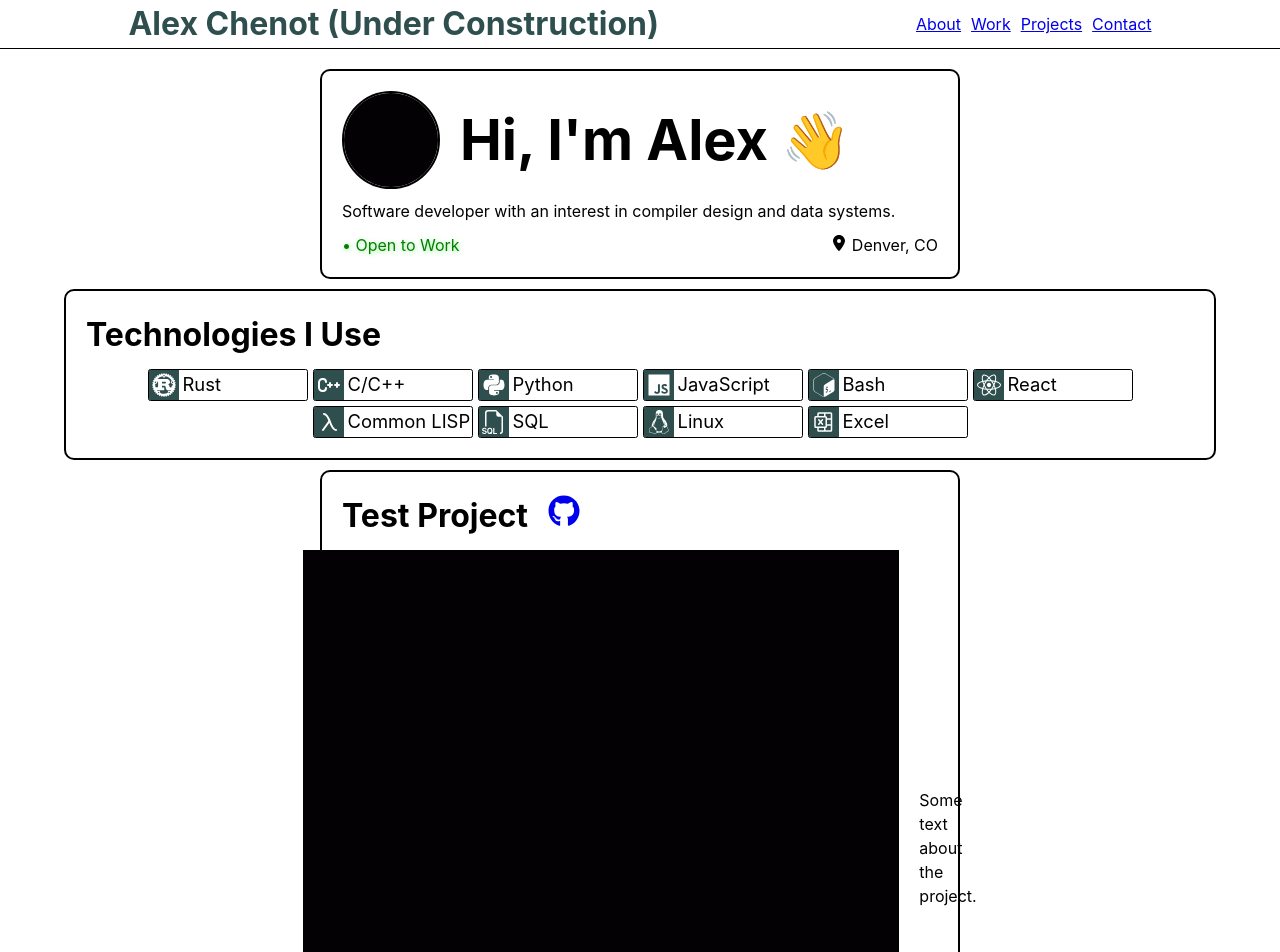
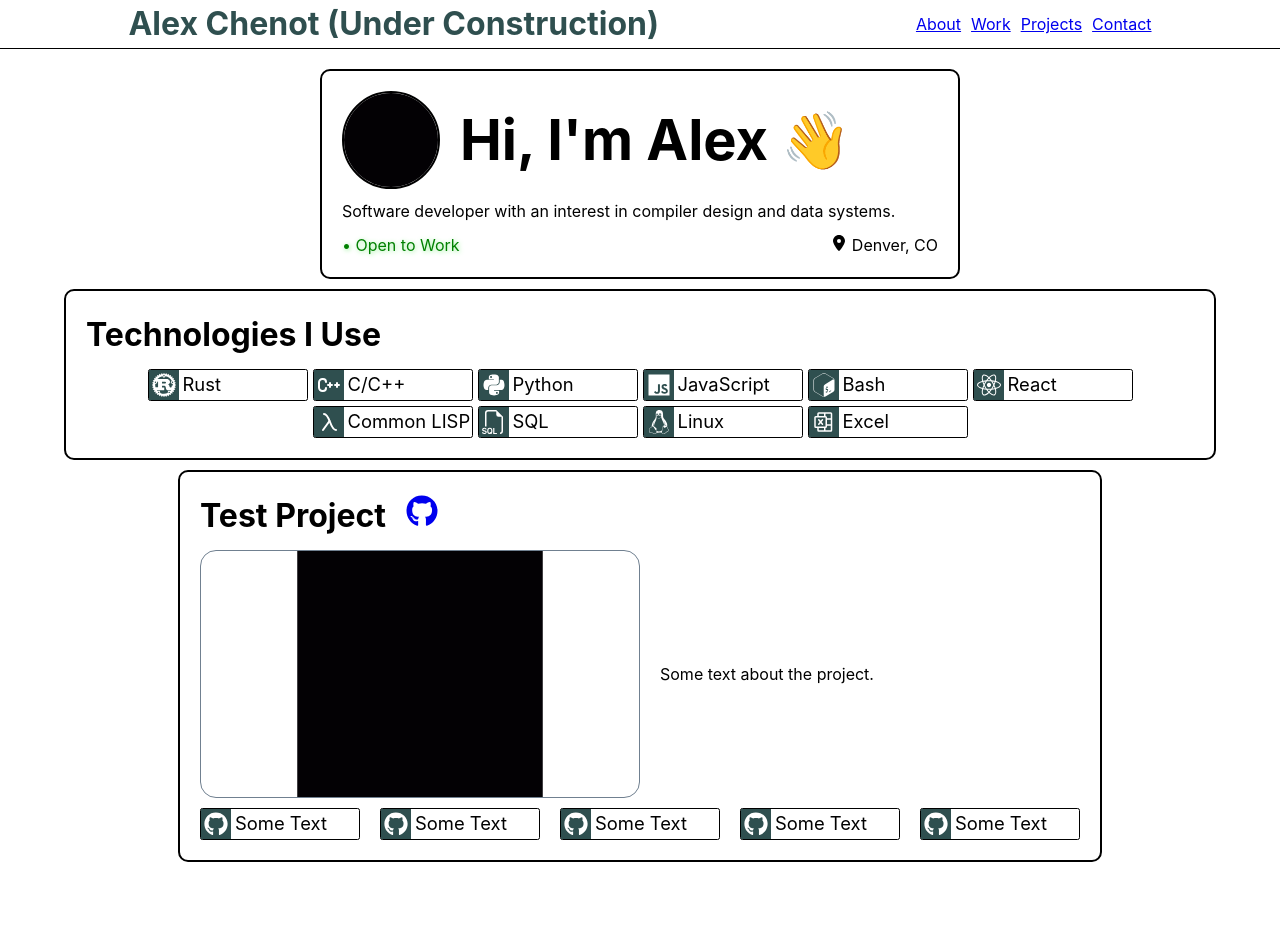
Before and after one commit to chenota/portfolio, a React (Vite) app: page / in a window 1280 px wide. Shown: the top 952 px of the page. After the commit the page ends 882 px from the top, so only its background shows below. Built offline with nearby package versions, Linux system fonts and the light colour scheme.

Commit message:
feat: Clean up style for project cards

```diff
--- a/src/components/Project/Project.css
+++ b/src/components/Project/Project.css
@@ -0,0 +1,6 @@
+.imgCorners {
+    border: 1px solid slategray;
+    border-radius: 1rem;
+    max-width: 50%;
+    aspect-ratio: 16 / 9;
+}
--- a/src/components/Project/Project.jsx
+++ b/src/components/Project/Project.jsx
@@ -7,7 +7,13 @@ const defaultProps = {
     link: "https://www.github.com/chenota",
     img: "/square.svg",
     children: "Some text about the project.",
-    technologies: []
+    technologies: [
+        ["Some Text", <FaGithub/>],
+        ["Some Text", <FaGithub/>],
+        ["Some Text", <FaGithub/>],
+        ["Some Text", <FaGithub/>],
+        ["Some Text", <FaGithub/>]
+    ]
 }
 
 function Project(props) {
@@ -23,8 +29,8 @@ function Project(props) {
                 <span>{props.title}</span>
                 <a href={props.link}><FaGithub /></a>
             </h1>
-            <div style={{display:'flex',flexDirection:'row',justifyContent:'center',alignItems:'center',gap:20}}>
-                <img src={props.img} />
+            <div style={{display:'flex',flexDirection:'row',justifyContent:'left',alignItems:'center',gap:20}}>
+                <img src={props.img} className="imgCorners"/>
                 <div>
                     {props.children}
                 </div>
```
